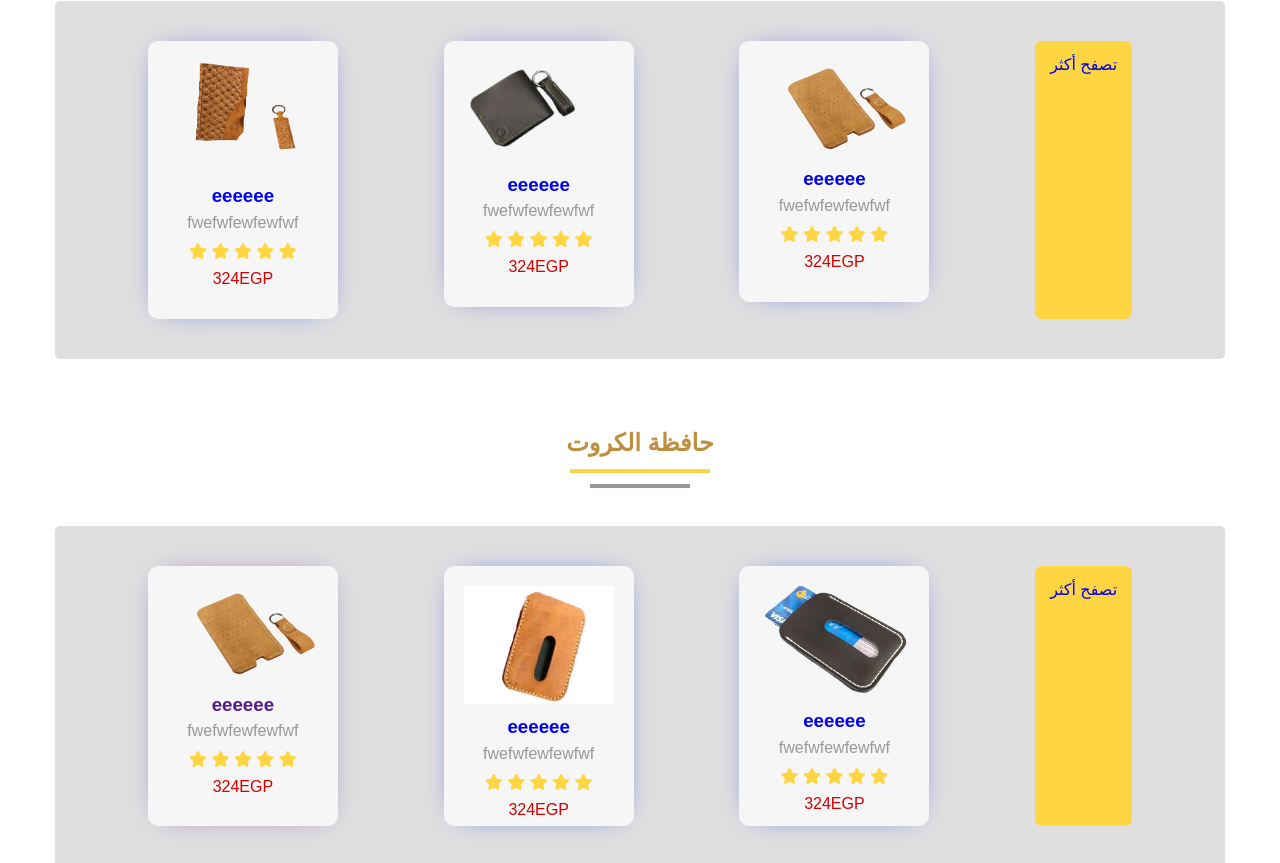
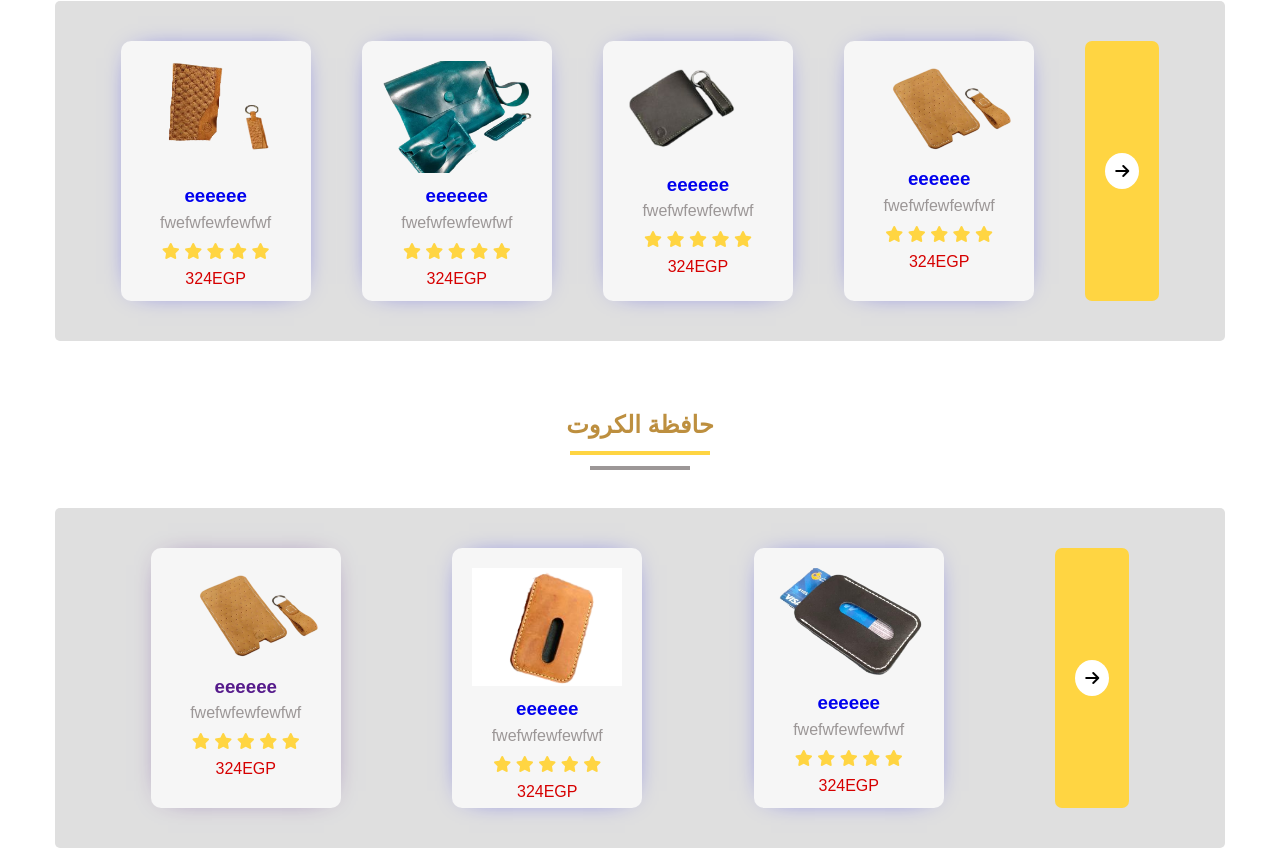
Before and after one commit to PMSschool/finger-print, a plain HTML site: page index.html in a window 1280 px wide. Shown: the part 937-1800 px from the top of the page. Drawn offline with Linux system fonts and the light colour scheme.

Commit message:
modified index

```diff
--- a/css/index.css
+++ b/css/index.css
@@ -311,6 +311,7 @@ header .container .link nav ul li .active:hover{
   border-radius: 10px;
   box-shadow: 0 0 28px -17px;
   line-height: 8px;
+  height:260px;
 }
 .offers .container .card img{
   width: 150px;
@@ -491,8 +492,22 @@ header .container .link nav ul li .active:hover{
 .container .see-more{
   text-align: center;
   background-color: var(--first-color);
-  padding: 15px;
+  padding: 20px;
   border-radius: 7px;
+  display: flex;
+  align-items:center;
+  justify-content: center;
+}
+.container .see-more i {
+  background-color: white;
+  padding: 10px;
+  border-radius: 50%;
+  color: black;
+}
+@media (max-width:767px){
+  .container .see-more i{
+    transform: rotatez(90deg);
+  }
 }
 /* //---- // */
 
--- a/index.html
+++ b/index.html
@@ -114,6 +114,25 @@
       </a>
       <a href="#">
         <div class="card">
+        <img src="image/le1.png" alt="">
+        <div class="text">
+          <h3>eeeeee</h3>
+          <p>fwefwfewfewfwf</p>
+        </div>
+        <div class="stars">
+          <i class="fa-solid fa-star"></i>
+          <i class="fa-solid fa-star"></i>
+          <i class="fa-solid fa-star"></i>
+          <i class="fa-solid fa-star"></i>
+          <i class="fa-solid fa-star"></i>
+        </div>
+        <div class="sail">
+          <p>324EGP</p>
+        </div>
+      </div>
+      </a>
+      <a href="#">
+        <div class="card">
         <img src="image/off.png" alt="">
         <div class="text">
           <h3>eeeeee</h3>
@@ -150,7 +169,9 @@
           </div>
         </div>
       </a>
-          <a href="#" class="see-more">تصفح أكثر</a>
+          <a href="#" class="see-more">
+            <i class="fa-solid fa-arrow-right"></i>
+          </a>
     </div>
 
   </div>
@@ -217,7 +238,9 @@
         </div>
       </div>
       </a>
-          <a href="#" class="see-more">تصفح أكثر</a>
+          <a href="#" class="see-more">
+            <i class="fa-solid fa-arrow-right"></i>
+          </a>
     </div>
   </div>
   <div class="se-ma-na">
@@ -283,7 +306,9 @@
         </div>
       </div>
       </a>
-          <a href="#" class="see-more">تصفح أكثر</a>
+          <a href="#" class="see-more">
+            <i class="fa-solid fa-arrow-right"></i>
+          </a>
     </div>
   </div>
   <div class="se-ma-na">
@@ -349,7 +374,9 @@
         </div>
       </div>
       </a>
-          <a href="#" class="see-more">تصفح أكثر</a>
+          <a href="#" class="see-more">
+            <i class="fa-solid fa-arrow-right"></i>
+          </a>
     </div>
   </div>
   <div class="se-ma-na">
@@ -434,7 +461,9 @@
         </div>
       </div>
       </a>
-          <a href="#" class="see-more">تصفح أكثر</a>
+          <a href="#" class="see-more">
+            <i class="fa-solid fa-arrow-right"></i>
+          </a>
     </div>
   </div>
 
```
